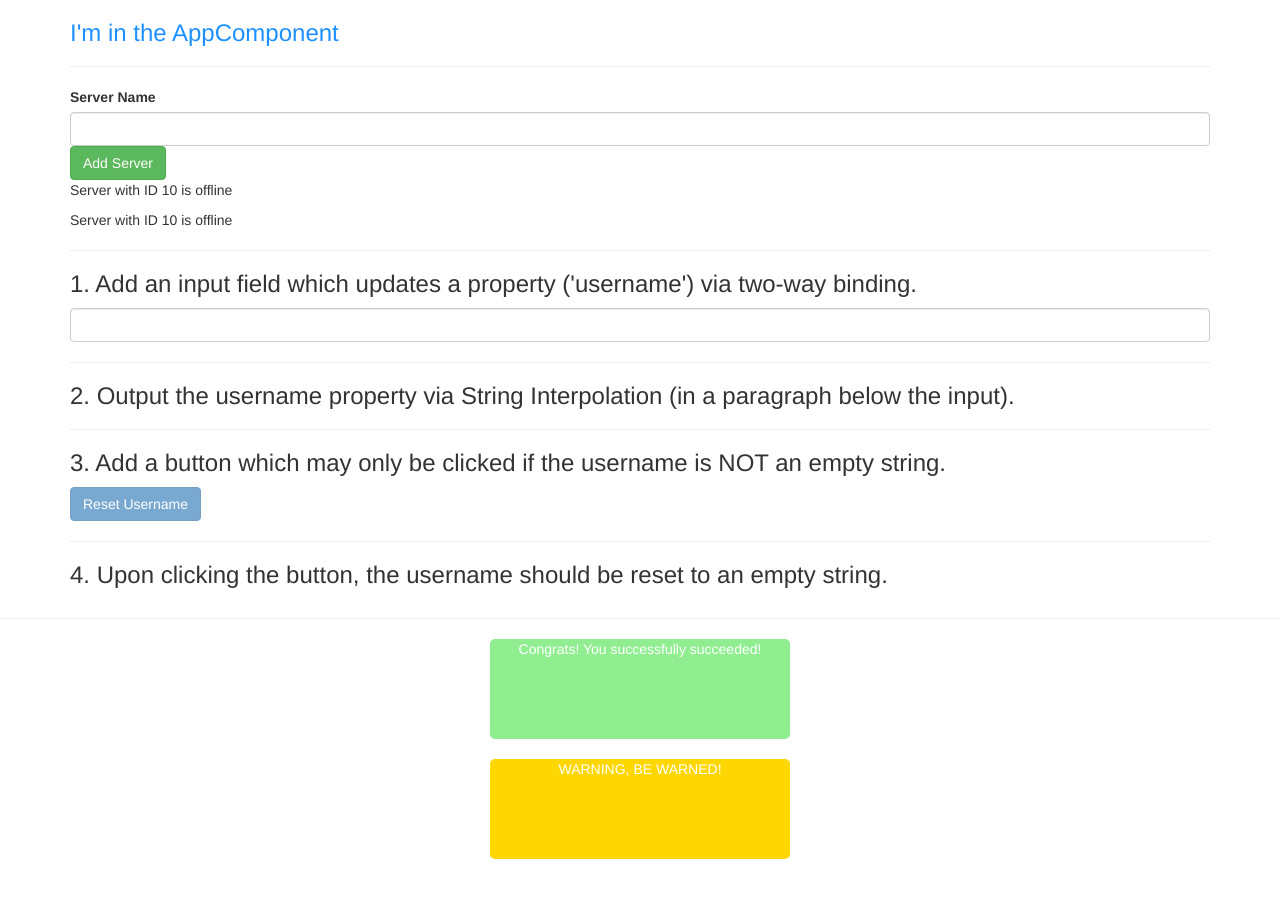
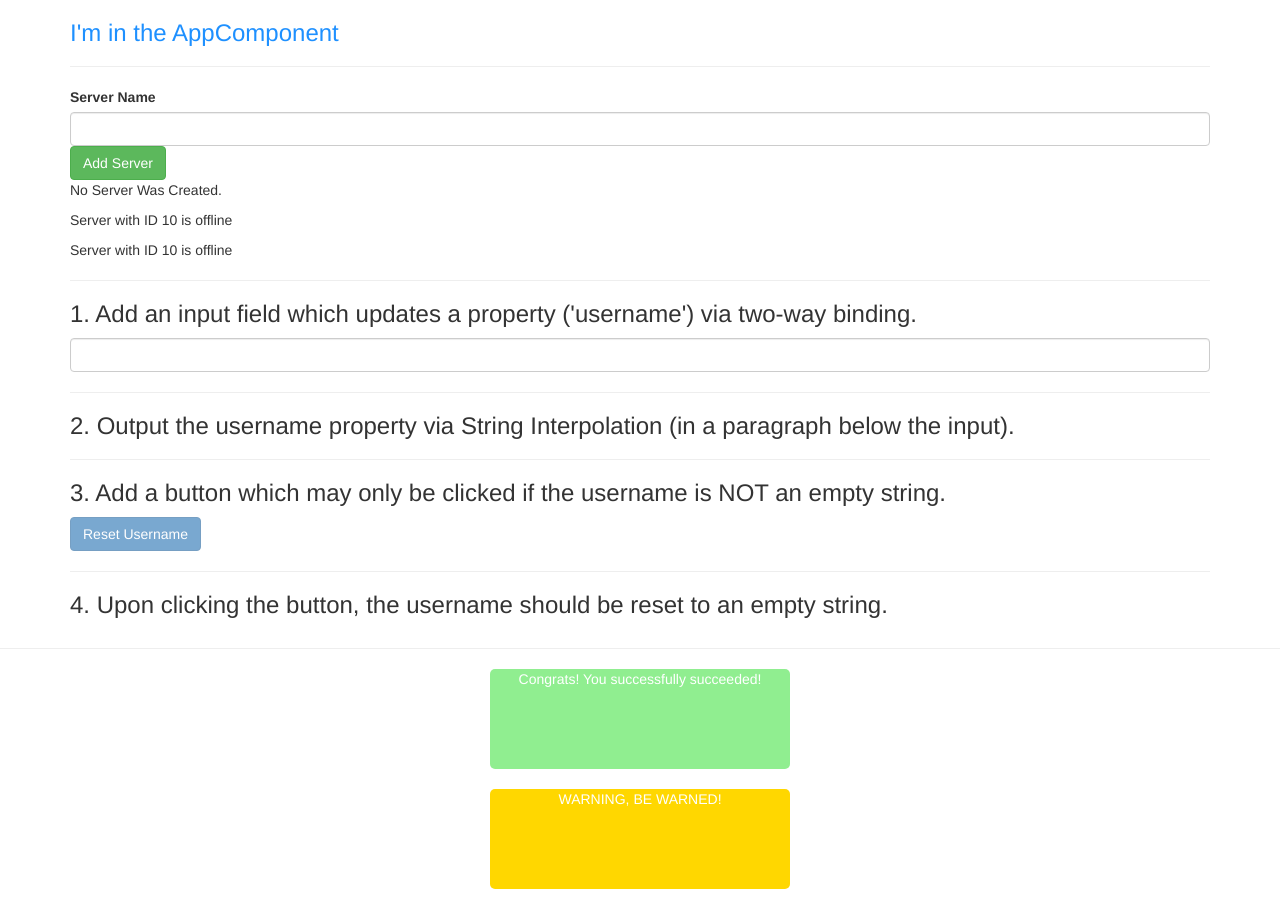
Before and after one commit to yousaiditchewie/my-first-app, an Angular app: page / in a window 1280 px wide. Before the commit the page ends 879 px from the top, so only its background shows below. Built offline with nearby package versions, Linux system fonts and the light colour scheme.

Commit message:
*ngIf with else

```diff
--- a/src/app/servers/servers.component.html
+++ b/src/app/servers/servers.component.html
@@ -14,7 +14,10 @@
  (click)="onCreateServer()">Add Server</button>
  <!-- <p>{{ serverCreationStatus }}</p> -->
  <!-- <p [innerText]="allowNewServer"></p> -->
- <p *ngIf="serverCreated">Server was created, Server name is {{ serverName }}</p>
+ <p *ngIf="serverCreated; else noServer">Server was created, Server name is {{ serverName }}</p>
+ <ng-template #noServer>
+  <p>No Server Was Created.</p>
+</ng-template>
 <app-server></app-server>
 <app-server></app-server>
 <hr>
```
